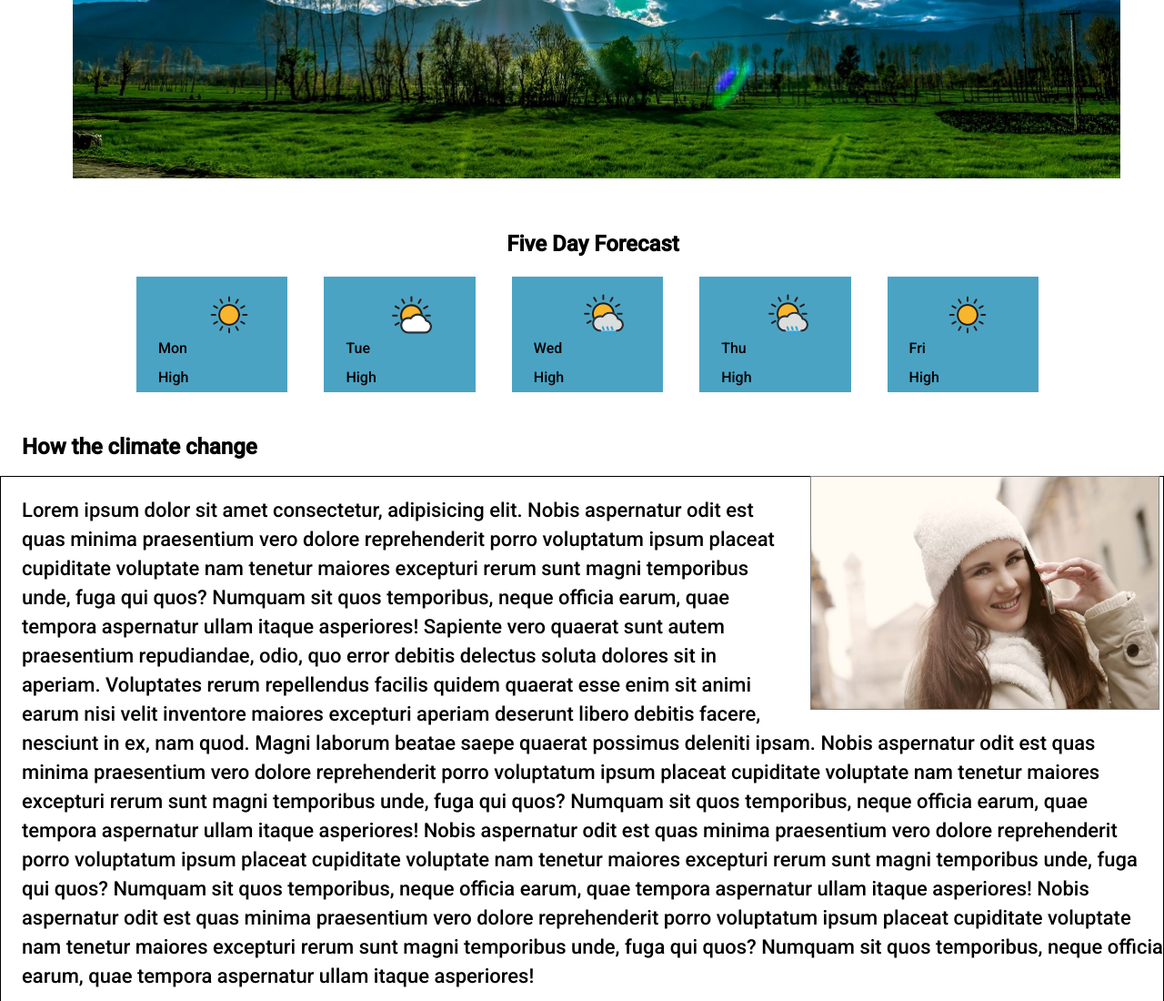
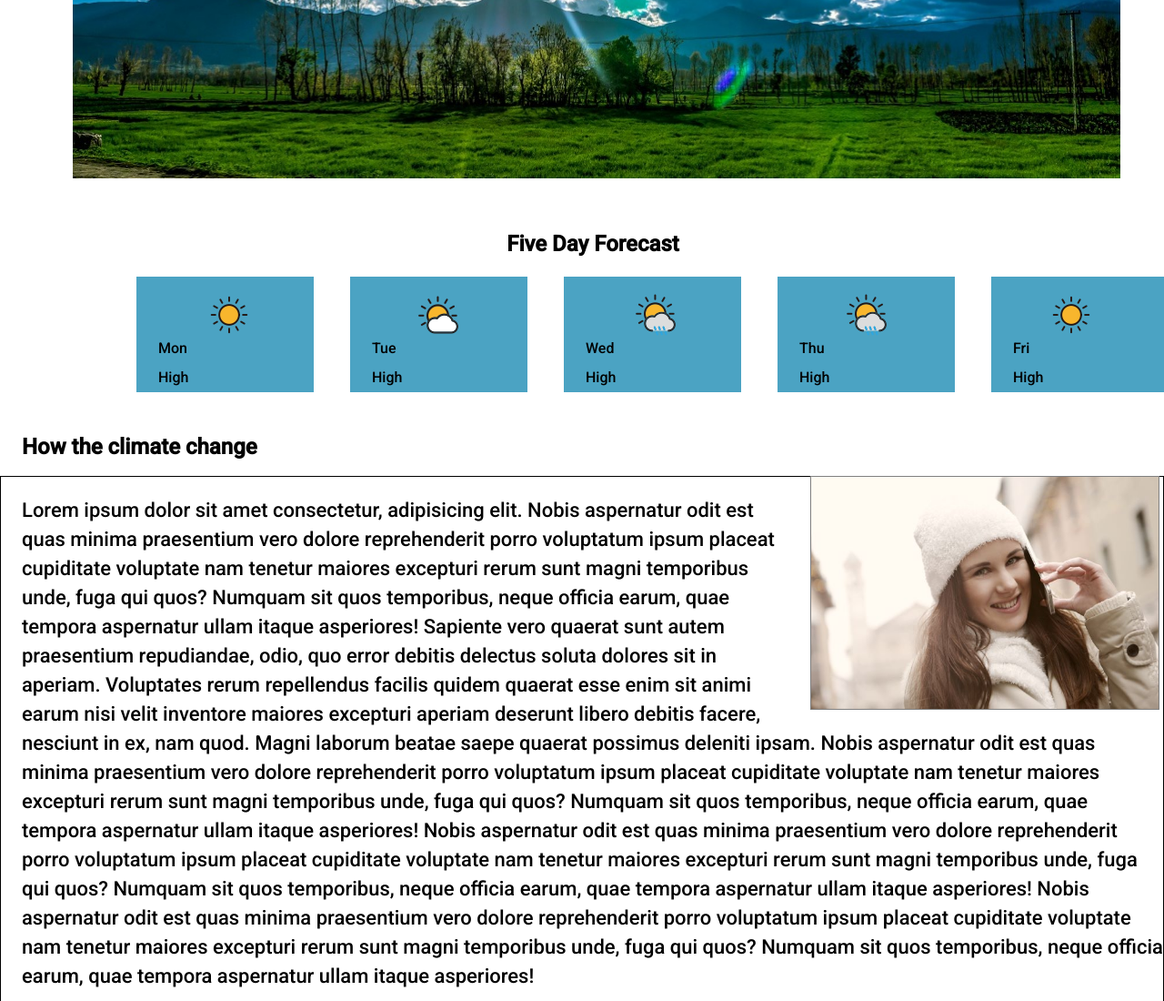
Before and after one commit to SimoneWilson/simonewilson.github.io, a plain HTML site: page lesson-10/preston-6.html in a window 1280 px wide. Shown: the part 631-1731 px from the top of the page at 91% size. Drawn offline with Linux system fonts and the light colour scheme; a script that the page names is missing.

Commit message:
large grid fixed

```diff
--- a/lesson-10/css/large.css
+++ b/lesson-10/css/large.css
@@ -48,7 +48,7 @@
 
   #forecast {
     margin-left: 150px;
-    grid-template-columns: 20% 20% 20% 20% 20%;
+    grid-template-columns: 195px 195px 195px 195px 190px;
     grid-gap: 40px;
   }
 
```
